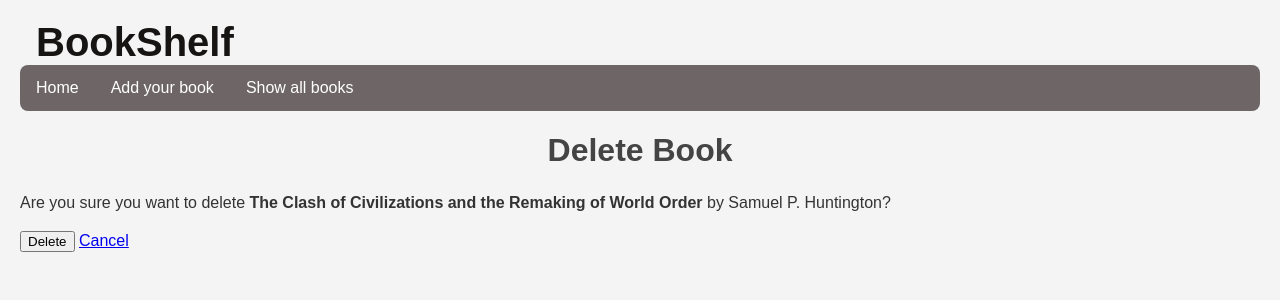
After one commit to Daniel-7733/bookshelf, a Flask app: page /delete/1 in a window 1280 px wide. The commit adds this page. Shown: the top 300 px of the page. Run offline with Flask 3, Linux system fonts and the light colour scheme.

Commit message:
Adding more html to get more options like delete

```diff
--- a/app.py
+++ b/app.py
@@ -1,4 +1,4 @@
-from flask import Flask, render_template, request, flash, redirect, url_for
+from flask import Flask, render_template, request, flash, redirect, url_for, Response
 from models import Book
 from db import db
 import os
@@ -21,13 +21,31 @@ with app.app_context():
 
 
 @app.route("/")
-def index():
+def index() -> str:
     books: list[Book] = Book.query.order_by(Book.id.desc()).all()
     return render_template("index.html", book_list=books)
 
 
+@app.route("/books")
+def all_books() -> str: # New route to display all books
+    books: list[Book] = Book.query.order_by(Book.id.desc()).all()
+    return render_template("all_books.html", book_list=books)
+
+
+@app.route('/delete/<int:book_id>', methods=['GET', 'POST'])
+def delete_book(book_id: int) -> Response | str:
+    book = Book.query.get_or_404(book_id)  # fetch by ID
+    if request.method == 'POST':
+        db.session.delete(book)
+        db.session.commit()
+        flash(f"Deleted {book.book_name}", "success")
+        return redirect(url_for('all_books'))
+    return render_template('delete.html', book=book)
+
+
+
 @app.route("/add", methods=["GET", "POST"])
-def add_book():
+def add_book() -> Response | str:
     if request.method == "POST":
         title: str = (request.form.get("book_input") or "").strip()
         author: str = (request.form.get("author_input") or "").strip()
@@ -49,5 +67,6 @@ def add_book():
 
     return render_template("add.html")
 
+
 if __name__ == "__main__":
     app.run(debug=True)
--- a/templates/base.html
+++ b/templates/base.html
@@ -5,22 +5,18 @@
     <meta name="viewport" content="width=device-width, initial-scale=1.0"/>
     <title>{% block title %}Bookshelf{% endblock %}</title>
 
-        <!-- Site-wide CSS -->
     <link rel="stylesheet" href="{{ url_for('static', filename='css/style.css') }}">
-
-        <!-- Page-specific CSS goes here -->
     {% block extra_css %}{% endblock %}
   </head>
   <body>
-
-        <!-- Top nav lives in the base so every page gets it -->
+    <!-- Top navigation bar -->
     <nav class="navbar">
       <div class="container-fluid">
         <a class="navbar-brand" href="{{ url_for('index') }}">BookShelf</a>
         <ul class="navbar-nav">
           <li class="nav-item"><a class="nav-link" href="{{ url_for('index') }}">Home</a></li>
-              <li class="nav-item"><a class="nav-link" href="#">My page</a></li>
           <li class="nav-item"><a class="nav-link" href="{{ url_for('add_book') }}">Add your book</a></li>
+          <li class="nav-item"><a class="nav-link" href="{{ url_for('all_books') }}">Show all books</a></li>
         </ul>
       </div>
     </nav>
@@ -40,6 +36,5 @@
     <main class="container">
       {% block content %}{% endblock %}
     </main>
-
   </body>
 </html>
--- /dev/null
+++ b/templates/delete.html
@@ -0,0 +1,18 @@
+{% extends "base.html" %}
+
+{% block title %}Delete Book{% endblock %}
+
+{% block content %}
+  <h1>Delete Book</h1>
+
+  <p>
+    Are you sure you want to delete
+    <strong>{{ book.book_name }}</strong> by {{ book.author_name }}?
+  </p>
+  <!-- Input area for confirmation & deletion -->
+  <form method="POST">
+    <input type="hidden" name="book_id" value="{{ book.id }}">
+    <button type="submit">Delete</button>
+    <a href="{{ url_for('all_books') }}">Cancel</a>
+  </form>
+{% endblock %}
--- a/templates/index.html
+++ b/templates/index.html
@@ -5,9 +5,10 @@
 {% block content %}
   <h1>Welcome to Bookshelf</h1>
 
+  <!-- Display six books in an ordered list -->
   <h2>My Books</h2>
   <ol>
-    {% for book in book_list %}
+    {% for book in book_list[:6] %}
       <li>
         <strong>{{ book.book_name }}</strong> by {{ book.author_name }}
         <p>{{ book.reader_description }}</p>
@@ -17,6 +18,7 @@
     {% endfor %}
   </ol>
 
+  <!-- Display 3 recent books on the bottom of page -->
   <h2 id="recent-books">Recent Books</h2>
   {% for book in book_list[:3] %}
     <div class="book-box">
```
Also changed, not shown: static/css/all_books.css (added, +24 -0 lines), templates/all_books.html (added, +34 -0 lines). Lines whose indentation alone changed are shown as unchanged.
